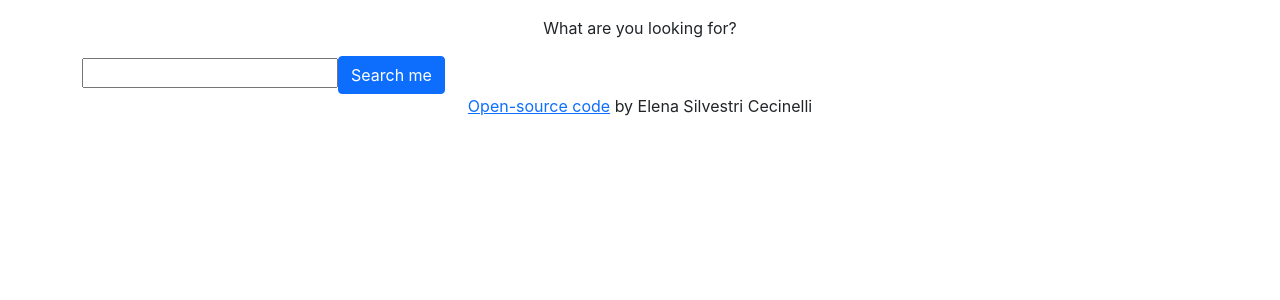
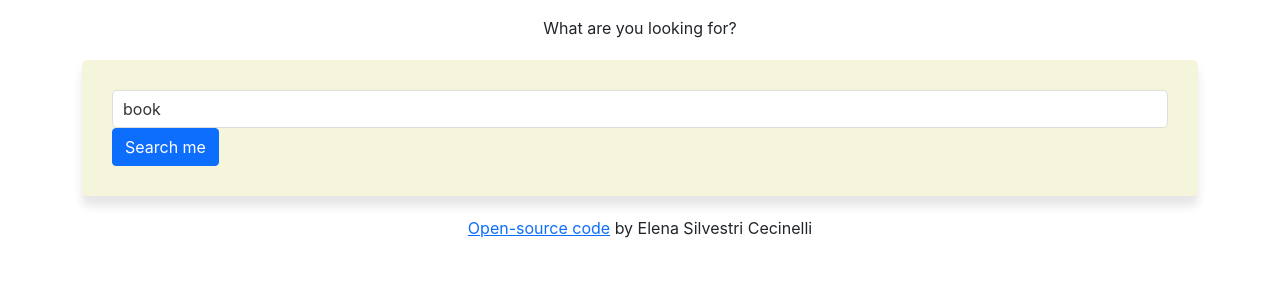
Before and after one commit to ElenaSilv/dictionary-app, a React (Create React App) app: page / in a window 1280 px wide. Shown: the top 300 px of the page. Built offline with nearby package versions, Linux system fonts and the light colour scheme; no server answers.

Commit message:
styled the app using css

```diff
--- a/src/App.js
+++ b/src/App.js
@@ -9,7 +9,7 @@ export default function App() {
           What are you looking for?
         </header>
         <main>
-          <Dictionary />
+          <Dictionary defaultKeyword="book" />
         </main>
         <footer className="text-center">
           <a href="https://github.com/ElenaSilv/dictionary-app">
--- a/src/Dictionary.css
+++ b/src/Dictionary.css
@@ -0,0 +1,15 @@
+.Dictionary section {
+    background:beige;
+    padding: 30px;
+    border-radius: 5px;
+    box-shadow:0px 10px 10px rgba(0, 0, 0, 10%) ;
+    margin:20px 0;
+}
+
+.Dictionary input {
+    width:100%;
+    border-radius: 5px;
+    padding: 6px 10px;
+    color:#333;
+    border: 1px solid #ddd;
+}
--- a/src/Dictionary.js
+++ b/src/Dictionary.js
@@ -4,31 +4,52 @@ import Results from "./Results";
 
 import "./Dictionary.css";
 
-export default function Dictionary() {
-  let [keyword, setKeyword] = useState("");
+export default function Dictionary(props) {
+  let [keyword, setKeyword] = useState(props.defaultKeyword);
   let [results, setResults] = useState(null);
+  let [loaded, setLoaded] = useState(false);
 
   function handleResponse(response) {
     setResults(response.data[0]);
   }
 
-  function search(event) {
-    event.preventDefault();
-
+  function search() {
     let apiUrl = `https://api.dictionaryapi.dev/api/v2/entries/en/${keyword}`;
     axios.get(apiUrl).then(handleResponse);
+  }
+
+  function handleSubmit(event) {
+    event.preventDefault();
+    search();
   }
 
   function handleKeywordChange(event) {
     setKeyword(event.target.value);
   }
+
+  function load() {
+    setLoaded(true);
+    search();
+  }
+  if (loaded) {
     return (
       <div className="Dictionary">
-      <form onSubmit={search}>
-        <input type="search" onChange={handleKeywordChange} />
+        <section>
+          <form onSubmit={handleSubmit}>
+            <input
+              type="search"
+              onChange={handleKeywordChange}
+              defaultValue={props.defaultKeyword}
+            />
             <button className="btn btn-primary">Search me</button>
           </form>
+        </section>
+
         <Results results={results} />
       </div>
     );
+  } else {
+    load();
+    return "Loading";
   }
+}
--- a/src/Meaning.css
+++ b/src/Meaning.css
@@ -0,0 +1,12 @@
+.Meaning h3{
+    font-size: 24px;
+    line-height: 1.5;
+    font-weight: bold;
+    text-transform: capitalize;
+}
+
+.Meaning .definition {
+    color: brown;
+    font-size: 18px;
+    opacity: 0.8
+}
--- a/src/Meaning.js
+++ b/src/Meaning.js
@@ -11,14 +11,15 @@ export default function Meaning(props) {
       {props.meaning.definitions.map(function (definition, index) {
         return (
           <div key={index}>
-            <p>
-              <strong>Definition:</strong> {definition.definition}
-              <br />
-              <strong>Example:</strong> <em>{definition.example}</em>
-              <br />
-              <strong>Synonyms:</strong>
+            <div className="definition mb-3">
+              <strong>{definition.definition}</strong>
+            </div>
+            <div className="example mb-2">
+              <em>{definition.example}</em>
+            </div>
+            <div className="synonyms">
               <Synonyms synonyms={definition.synonyms} />
-            </p>
+            </div>
           </div>
         );
       })}
--- a/src/Phonetics.css
+++ b/src/Phonetics.css
@@ -0,0 +1,22 @@
+
+.Phonetics a {
+    border: 1px solid #ddd;
+    text-decoration: none;
+    padding: 10px 20px;
+    margin-right: 10px;
+    font-size: 12px;
+    font-weight: bold;
+    line-height:5;
+    border-radius: 20px;
+    transition: all 150ms ease-in-out;
+}
+
+.Phonetics a:hover{
+    background-color: #9670f4;
+    color: white;
+}
+
+.Phonetics .text {
+    opacity: 0.8;
+    font-weight: bold;
+}
--- a/src/Phonetics.js
+++ b/src/Phonetics.js
@@ -9,8 +9,7 @@ export default function Phonetics(props) {
       <a href={props.phonetic.audio} target="_blank" rel="noreferrer">
         Listen
       </a>
-      <br />
-      {props.phonetic.text}
+      <span className="text">{props.phonetic.text}</span>
     </div>
   );
 }
--- a/src/Results.css
+++ b/src/Results.css
@@ -0,0 +1,5 @@
+.Results h2 {
+    font-size: 36px;
+    font-weight: bold;
+    line-height: 1.5;
+}
--- a/src/Results.js
+++ b/src/Results.js
@@ -9,6 +9,7 @@ export default function Results(props) {
     console.log(props.results);
     return (
       <div className="Results">
+        <section>
           <h2>{props.results.word}</h2>
           {props.results.phonetics.map(function (phonetic, index) {
             return (
@@ -17,11 +18,12 @@ export default function Results(props) {
               </div>
             );
           })}
+        </section>
         {props.results.meanings.map(function (meaning, index) {
           return (
-            <div key={index}>
+            <section key={index}>
               <Meaning meaning={meaning} />
-            </div>
+            </section>
           );
         })}
       </div>
--- a/src/Synonyms.css
+++ b/src/Synonyms.css
@@ -0,0 +1,11 @@
+.Synonyms {
+    margin: 0px 0 0;
+    padding: 0;
+}
+
+.Synonyms li {
+    font-size: 15px;
+    display: inline-block;
+    padding-right: 10px;
+    text-decoration: none;
+}
```
Lines whose indentation alone changed are shown as unchanged.
